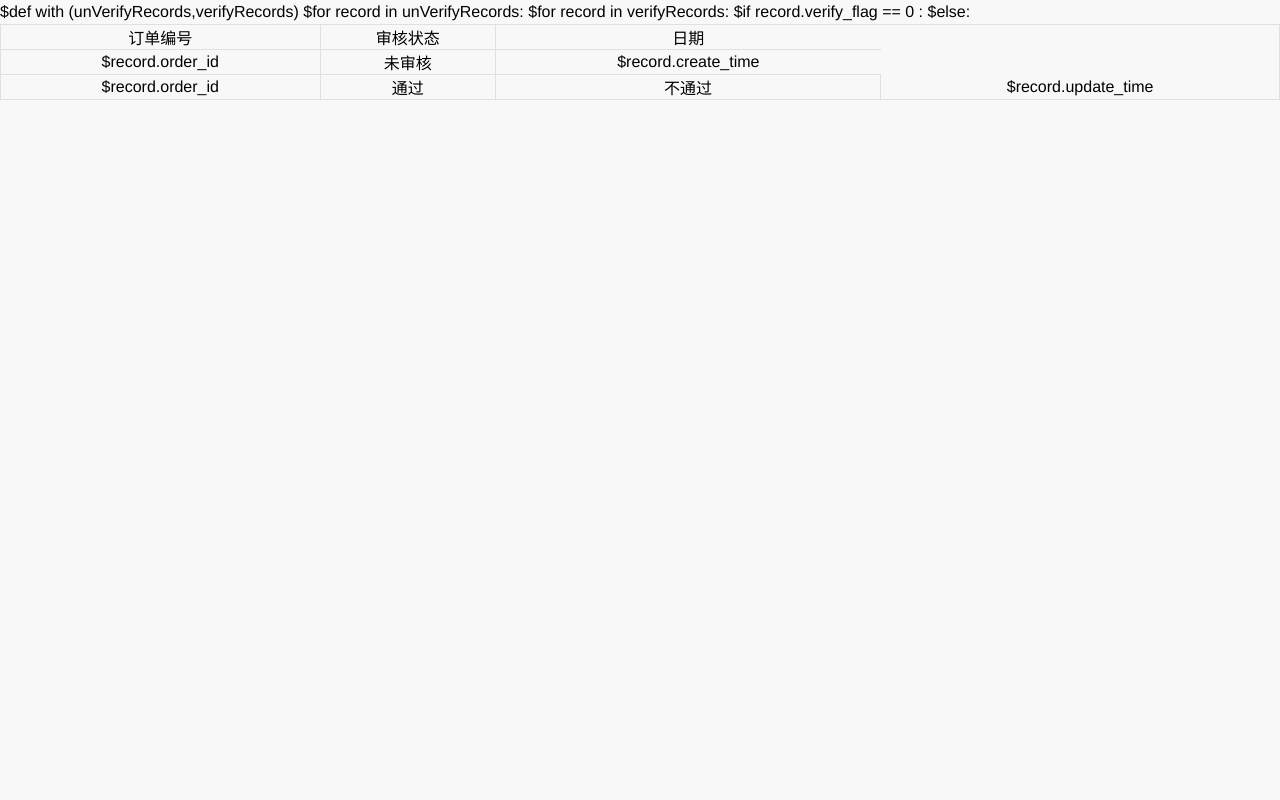
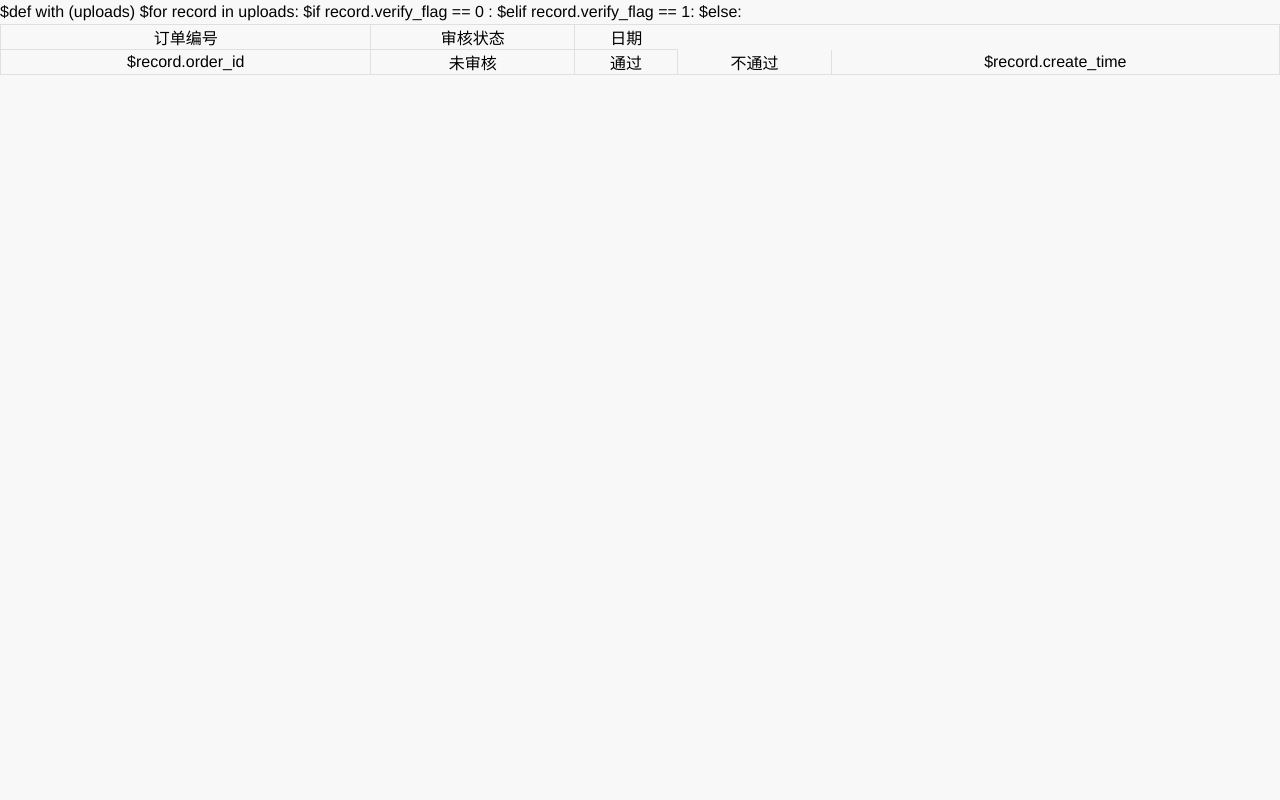
Before and after one commit to horiebin/ProjectWx, a Python web app: template templates/history.html in a window 1280 px wide. Run offline with Jinja, Linux system fonts and the light colour scheme; the template is opened without the code that fills it, so the values that code supplies are empty.

Commit message:
bug修复

```diff
--- a/controller/re_fund.py
+++ b/controller/re_fund.py
@@ -54,10 +54,8 @@ class RefundHistory():
         openId = data.openId
         shopId = data.shopId
         userUploadDao = UserUploadDao()
-        unVerifyRecords = userUploadDao.selectByOpenId(shopId,openId)
-        verifyRefundDao = VerifyRefundDao()
-        verifyRecords = verifyRefundDao.selectByOpenId(shopId,openId)
-        return render.history(unVerifyRecords,verifyRecords)
+        uploads = userUploadDao.selectByOpenId(shopId,openId)
+        return render.history(uploads)
 
 class RefundOauth():
     def GET(self):
--- a/dao/user_upload.py
+++ b/dao/user_upload.py
@@ -18,7 +18,7 @@ class UserUploadDao(object):
 
     def selectByOpenId(self,shopid,openId):
         val = {'shopId':shopid,'openId':openId}
-        rows = self.db.select(self.table,where='shop_id=$shopId and open_id=$openId and del_flag=0 and verify_flag=0',
+        rows = self.db.select(self.table,where='shop_id=$shopId and open_id=$openId and del_flag=0 and verify_flag!=1',
                               vars=val,order='create_time desc',limit=10)
         return rows
 
--- a/templates/history.html
+++ b/templates/history.html
@@ -1,4 +1,4 @@
-$def with (unVerifyRecords,verifyRecords)
+$def with (uploads)
 <html >
 <head>
     <meta charset="UTF-8">
@@ -18,20 +18,16 @@ $def with (unVerifyRecords,verifyRecords)
     </tr>
     </thead>
     <tbody>
-    $for record in unVerifyRecords:
-        <tr>
-            <td>$record.order_id</td>
-            <td>未审核</td>
-            <td>$record.create_time</td>
-        </tr>
-    $for record in verifyRecords:
+    $for record in uploads:
         <tr>
             <td>$record.order_id</td>
             $if record.verify_flag == 0 :
+                <td>未审核</td>
+            $elif record.verify_flag == 1:
                 <td>通过</td>
             $else:
                 <td>不通过</td>
-            <td>$record.update_time</td>
+            <td>$record.create_time</td>
         </tr>
     </tbody>
 </table>
```
